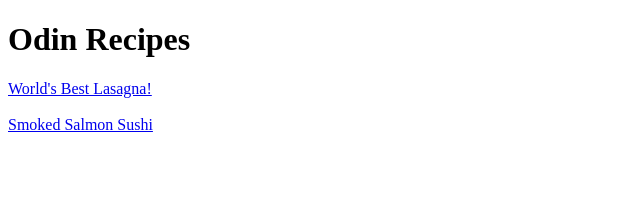
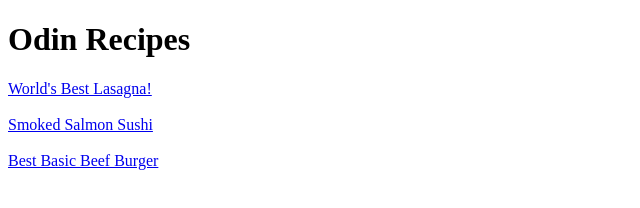
Before and after one commit to Middow32/odin-recipes, a plain HTML site: page index.html in a window 1280 px wide. Shown: the whole page, without its empty margins (0-640 px from the left). Drawn offline with Linux system fonts and the light colour scheme.

Commit message:
Added link to burger page

```diff
--- a/index.html
+++ b/index.html
@@ -9,7 +9,8 @@
     <h1>Odin Recipes</h1>
 
     <a href = "recipes/lasagna.html">World's Best Lasagna!</a> <br><br>
-    <a href = "recipes/sushi.html">Smoked Salmon Sushi</a>
+    <a href = "recipes/sushi.html">Smoked Salmon Sushi</a> <br><br>
+    <a href = "recipes/burger.html">Best Basic Beef Burger</a>
 
 </body>
 </html>
```
